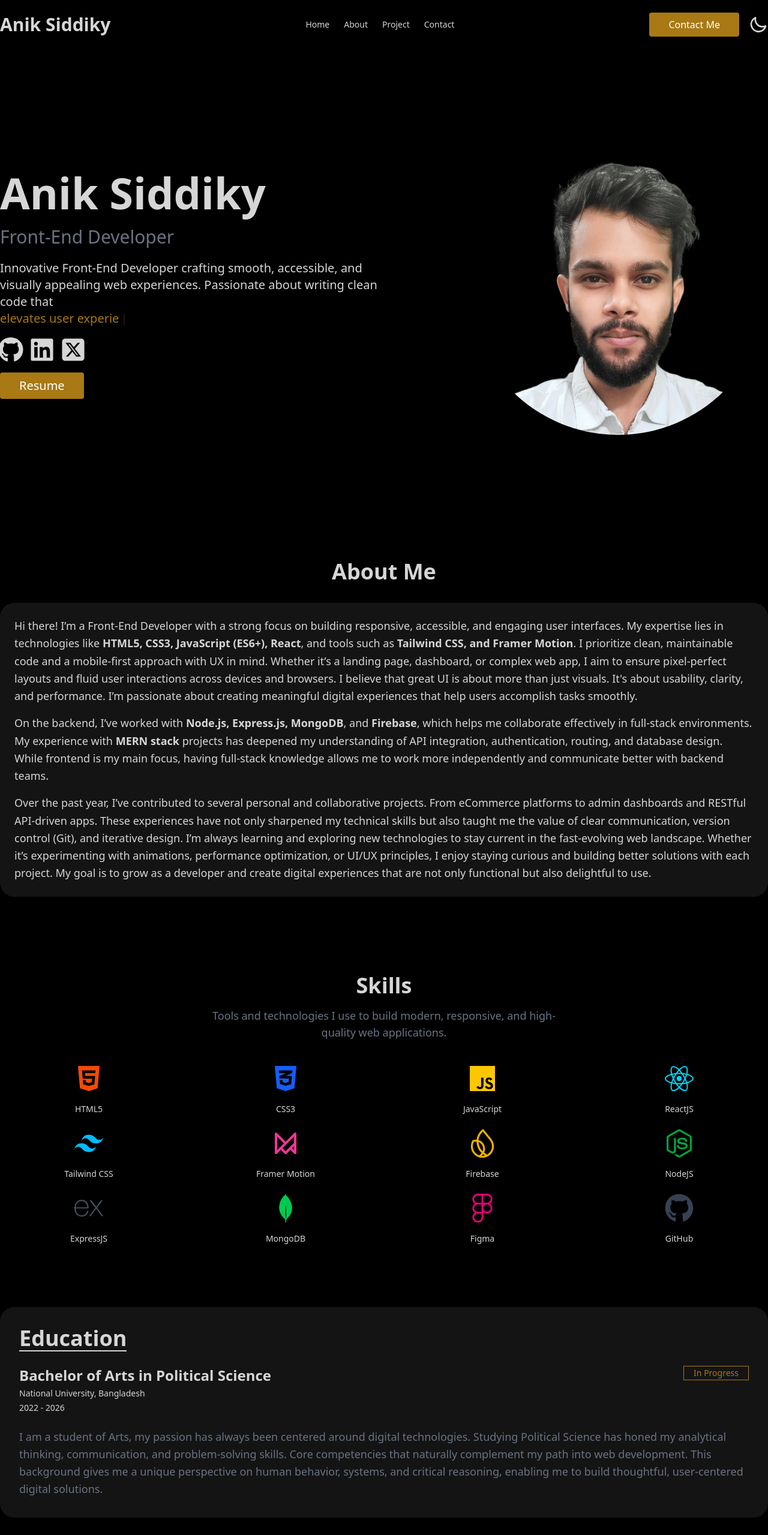
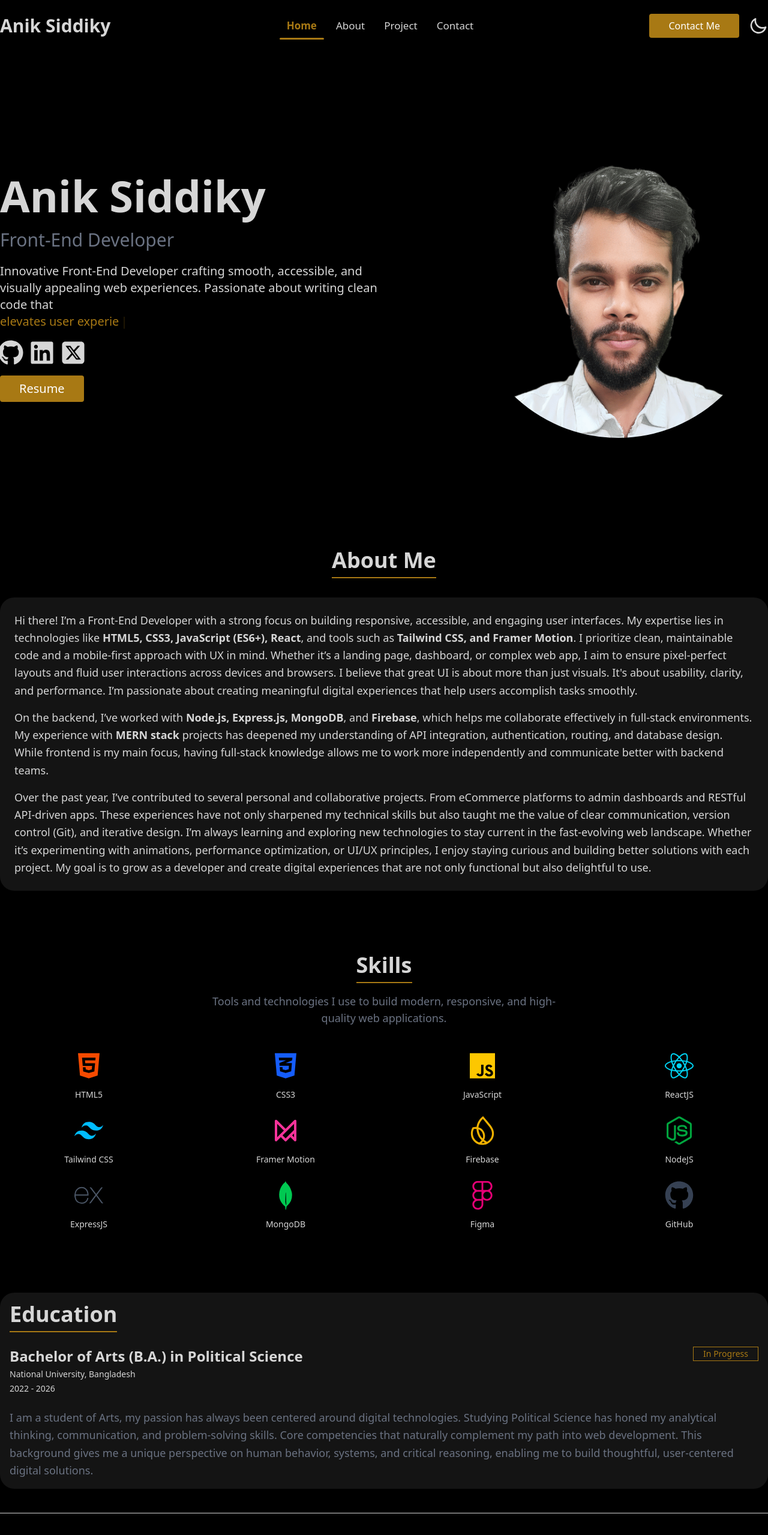
Before and after one commit to anik-siddiky/anik, a React (Vite) app: page / in a window 1280 px wide. Shown: the top 2559 px of the page at 60% size. Built offline with nearby package versions, Linux system fonts and the light colour scheme.

Commit message:
fixed the eduction section

```diff
--- a/src/Components/About.jsx
+++ b/src/Components/About.jsx
@@ -1,10 +1,15 @@
-import React from 'react';
+import { motion } from 'framer-motion';
 
 const About = () => {
     return (
-        <section className="py-6 lg:py-16 bg-base-100 text-base-content ">
-            <div className="max-w-7xl mx-auto space-y-8 ">
-                <h2 className="text-center text-4xl font-bold">About Me</h2>
+        <div className="py-6 lg:py-10 bg-base-100 text-base-content ">
+            <motion.div
+                className="max-w-7xl mx-auto space-y-8"
+                initial={{ opacity: 0, y: 30 }}
+                whileInView={{ opacity: 1, y: 0 }}
+                viewport={{ once: false, amount: 0.3 }}
+                transition={{ duration: 0.8, ease: 'easeOut' }}>
+                <h2 className="text-4xl font-bold border-b-2 border-[#A87914] pb-2 mx-auto text-center w-fit">About Me</h2>
 
                 <div className="bg-base-200 p-4 lg:p-6 shadow-xl text-lg leading-relaxed space-y-4 rounded-3xl hover:shadow-2xl dark:drop-shadow-[0_4px_8px_rgba(255,255,255,0.2)] dark:hover:drop-shadow-[0_8px_16px_rgba(255,255,255,0.3)] transition-all duration-500">
                     <p>Hi there! I’m a <span className="font-medium">Front-End Developer</span> with a strong
@@ -24,8 +29,8 @@ const About = () => {
 
                     <p>Over the past year, I’ve contributed to several personal and collaborative projects. From eCommerce platforms to admin dashboards and RESTful API-driven apps. These experiences have not only sharpened my technical skills but also taught me the value of clear communication, version control (Git), and iterative design. I’m always learning and exploring new technologies to stay current in the fast-evolving web landscape. Whether it’s experimenting with animations, performance optimization, or UI/UX principles, I enjoy staying curious and building better solutions with each project. My goal is to grow as a developer and create digital experiences that are not only functional but also delightful to use.</p>
                 </div>
-            </div>
-        </section>
+            </motion.div>
+        </div>
     );
 };
 
--- /dev/null
+++ b/src/Components/Contact.jsx
@@ -0,0 +1,11 @@
+import React from 'react';
+
+const Contact = () => {
+    return (
+        <div>
+            Contact me
+        </div>
+    );
+};
+
+export default Contact;
--- a/src/Components/Education.jsx
+++ b/src/Components/Education.jsx
@@ -1,4 +1,3 @@
-import React from 'react';
 import { motion } from 'framer-motion';
 
 const Education = () => {
@@ -8,15 +7,15 @@ const Education = () => {
             whileInView={{ opacity: 1, y: 0 }}
             transition={{ duration: 0.6, ease: 'easeOut' }}
             viewport={{ once: true }}
-            className="max-w-7xl mx-auto lg:px-0 px-4 py-10"
+            className="max-w-7xl mx-auto py-10"
         >
-            <div className="bg-base-200 rounded-3xl shadow-xl hover:shadow-2xl dark:drop-shadow-[0_4px_8px_rgba(255,255,255,0.2)] dark:hover:drop-shadow-[0_8px_16px_rgba(255,255,255,0.3)] transition-all duration-500 p-8">
+            <div className="bg-base-200 rounded-3xl shadow-xl hover:shadow-2xl dark:drop-shadow-[0_4px_8px_rgba(255,255,255,0.2)] dark:hover:drop-shadow-[0_8px_16px_rgba(255,255,255,0.3)] transition-all duration-500 p-4">
 
                 <motion.h2
                     initial={{ opacity: 0, x: -40 }}
                     whileInView={{ opacity: 1, x: 0 }}
                     transition={{ delay: 0.2, duration: 0.5 }}
-                    className="text-4xl font-extrabold mb-6 border-b-2 inline-block">
+                    className="text-3xl lg:text-4xl font-extrabold mb-6 border-b-2 inline-block border-[#A87914] pb-2">
                     Education</motion.h2>
 
                 <motion.div
@@ -25,7 +24,7 @@ const Education = () => {
                     transition={{ delay: 0.3, duration: 0.5 }}
                     className="flex flex-col md:flex-row justify-between items-start gap-6">
                     <div>
-                        <h3 className="text-2xl font-semibold">Bachelor of Arts in Political Science</h3>
+                        <h3 className="text-2xl font-semibold">Bachelor of Arts (B.A.) in Political Science</h3>
                         <p className="text-sm mt-1">National University, Bangladesh</p>
                         <p className="text-sm mt-1">2022 - 2026</p>
                     </div>
--- a/src/Components/Navbar.jsx
+++ b/src/Components/Navbar.jsx
@@ -1,12 +1,24 @@
-import React from 'react';
-import { Link, NavLink } from 'react-router';
+import React, { useRef } from 'react';
+import { Link, NavLink, useLocation } from 'react-router';
 import FancyButton from './FancyButton'
 import { X } from 'lucide-react';
+import { motion } from 'framer-motion';
+import { label } from 'motion/react-client';
 
 const Navbar = () => {
+
+    const navItems = [
+        { path: '/', label: 'Home' },
+        { path: '/about', label: 'About' },
+        { path: '/project', label: 'Project' },
+        { path: '/contact', label: 'Contact' },
+    ];
+    const location = useLocation();
+    const drawerRef = useRef(null);
+
     return (
         <nav className="drawer max-w-7xl mx-auto py-0 lg:py-2">
-            <input id="my-drawer-3" type="checkbox" className="drawer-toggle" />
+            <input id="my-drawer-3" type="checkbox" className="drawer-toggle" ref={drawerRef} />
             <div className="drawer-content flex flex-col">
                 <div className="navbar lg:px-0 px-4 w-full justify-between flex flex-row-reverse lg:flex-row">
                     <div className="flex-none justify-end lg:hidden">
@@ -34,11 +46,28 @@ const Navbar = () => {
 
 
                     <div className="hidden flex-none lg:block">
-                        <ul className="menu menu-horizontal">
-                            <li><NavLink>Home</NavLink></li>
-                            <li><NavLink>About</NavLink></li>
-                            <li><NavLink>Project</NavLink></li>
-                            <li><NavLink>Contact</NavLink></li>
+                        <ul className="menu menu-horizontal text-[17px] gap-2 relative">
+                            {navItems.map(({ path, label }) => (
+                                <li key={path} className="relative">
+                                    <NavLink
+                                        to={path}
+                                        className={({ isActive }) =>
+                                            isActive
+                                                ? 'text-[#A87914] font-semibold transition duration-300'
+                                                : 'hover:text-[#A87914] transition duration-300'
+                                        }
+                                    >
+                                        {label}
+                                        {location.pathname === path && (
+                                            <motion.div
+                                                layoutId="underline"
+                                                className="absolute -bottom-1 left-0 h-[3px] w-full bg-[#A87914] rounded-full"
+                                                transition={{ type: 'spring', stiffness: 500, damping: 50 }}
+                                            />
+                                        )}
+                                    </NavLink>
+                                </li>
+                            ))}
                         </ul>
                     </div>
 
@@ -101,10 +130,17 @@ const Navbar = () => {
                         <X size={30} />
                     </label>
 
-                    <li><NavLink to='/'>Home</NavLink></li>
-                    <li><NavLink to='/about'>About</NavLink></li>
-                    <li><NavLink to='/project'>Project</NavLink></li>
-                    <li><NavLink to='/contact'>Contact</NavLink></li>
+                    {
+                        navItems.map(({ path, label }) => (
+                            <li className='text-2xl' key={path}>
+                                <NavLink onClick={() => (drawerRef.current.checked = false)} to={path} className={({ isActive }) =>
+                                    isActive ? 'text-[#A87914] font-semibold' : undefined}>
+                                    {label}
+                                </NavLink>
+                            </li>
+                        ))
+                    }
+
                 </aside>
             </div>
         </nav>
--- /dev/null
+++ b/src/Components/Project.jsx
@@ -0,0 +1,11 @@
+import React from 'react';
+
+const Project = () => {
+    return (
+        <div>
+            All project
+        </div>
+    );
+};
+
+export default Project;
--- a/src/Components/Skills.jsx
+++ b/src/Components/Skills.jsx
@@ -42,7 +42,7 @@ const itemVariants = {
 };
 
 const floatAnimation = {
-    y: [0, -10, 0],
+    y: [0, -7, 0],
     transition: {
         duration: 2.5,
         repeat: Infinity,
@@ -54,7 +54,7 @@ const Skills = () => {
     return (
         <section className="py-16 bg-base-100">
             <div className="max-w-7xl mx-auto px-4 lg:px-0">
-                <h2 className="text-4xl font-bold text-center mb-4">Skills</h2>
+                <h2 className="text-4xl font-bold mb-4 border-b-2 border-[#A87914] pb-2 mx-auto text-center w-fit">Skills</h2>
                 <p className="text-center max-w-xl mx-auto mb-12 text-gray-500 text-lg">Tools and technologies I use to build modern, responsive, and high-quality web applications.</p>
 
                 <motion.div
@@ -70,7 +70,7 @@ const Skills = () => {
                             variants={itemVariants}
                             className="flex flex-col items-center justify-center space-y-2 hover:scale-115 transition-transform duration-300"
                         >
-                            <motion.div animate={floatAnimation} className="text-5xl">
+                            <motion.div animate={floatAnimation} className="text-5xl cursor-pointer">
                                 {skill.icon}
                             </motion.div>
                             <p className="text-sm font-medium text-center">{skill.name}</p>
```
Also changed, not shown: src/Router/router.jsx (+15 -0 lines).
